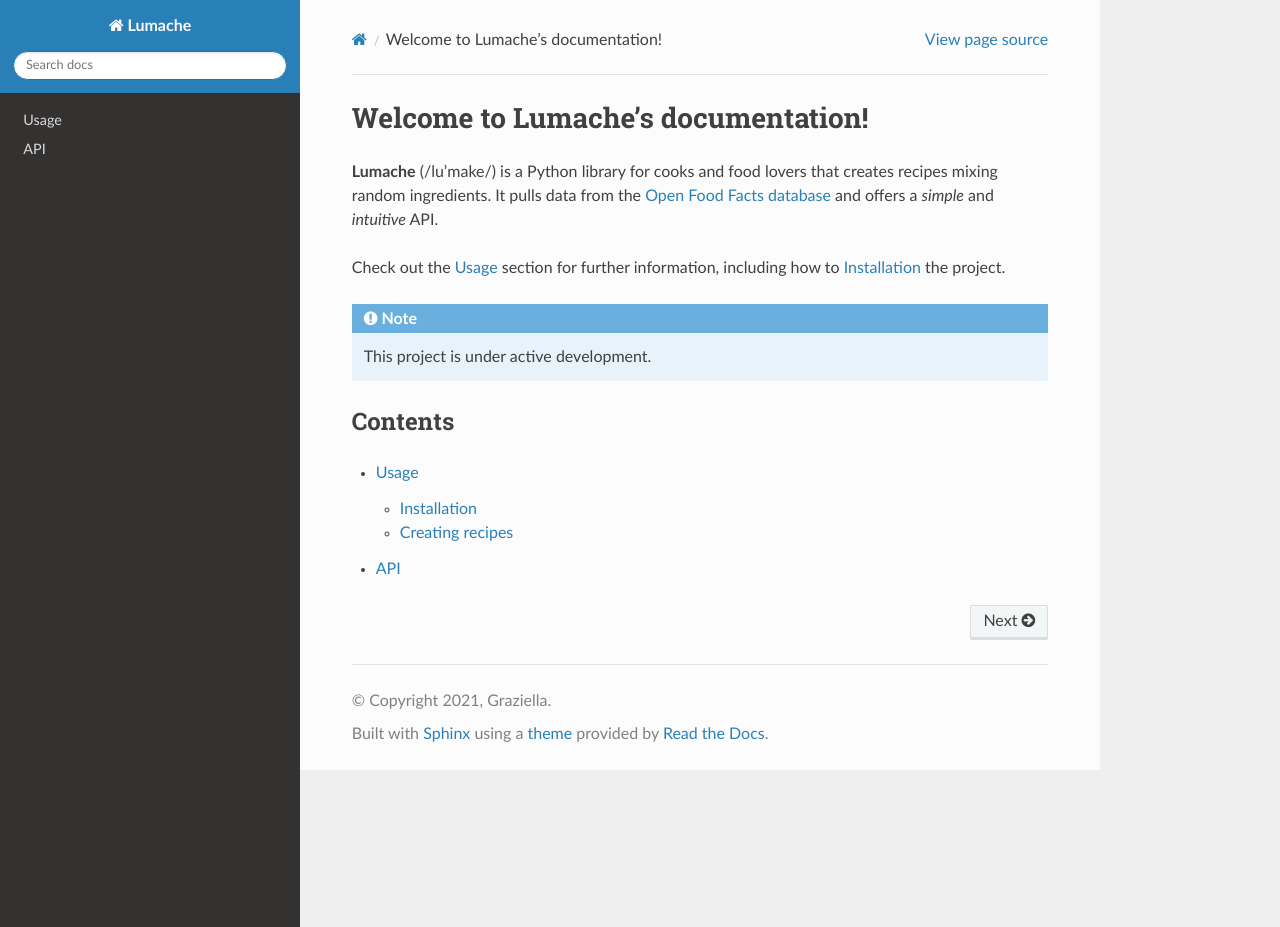
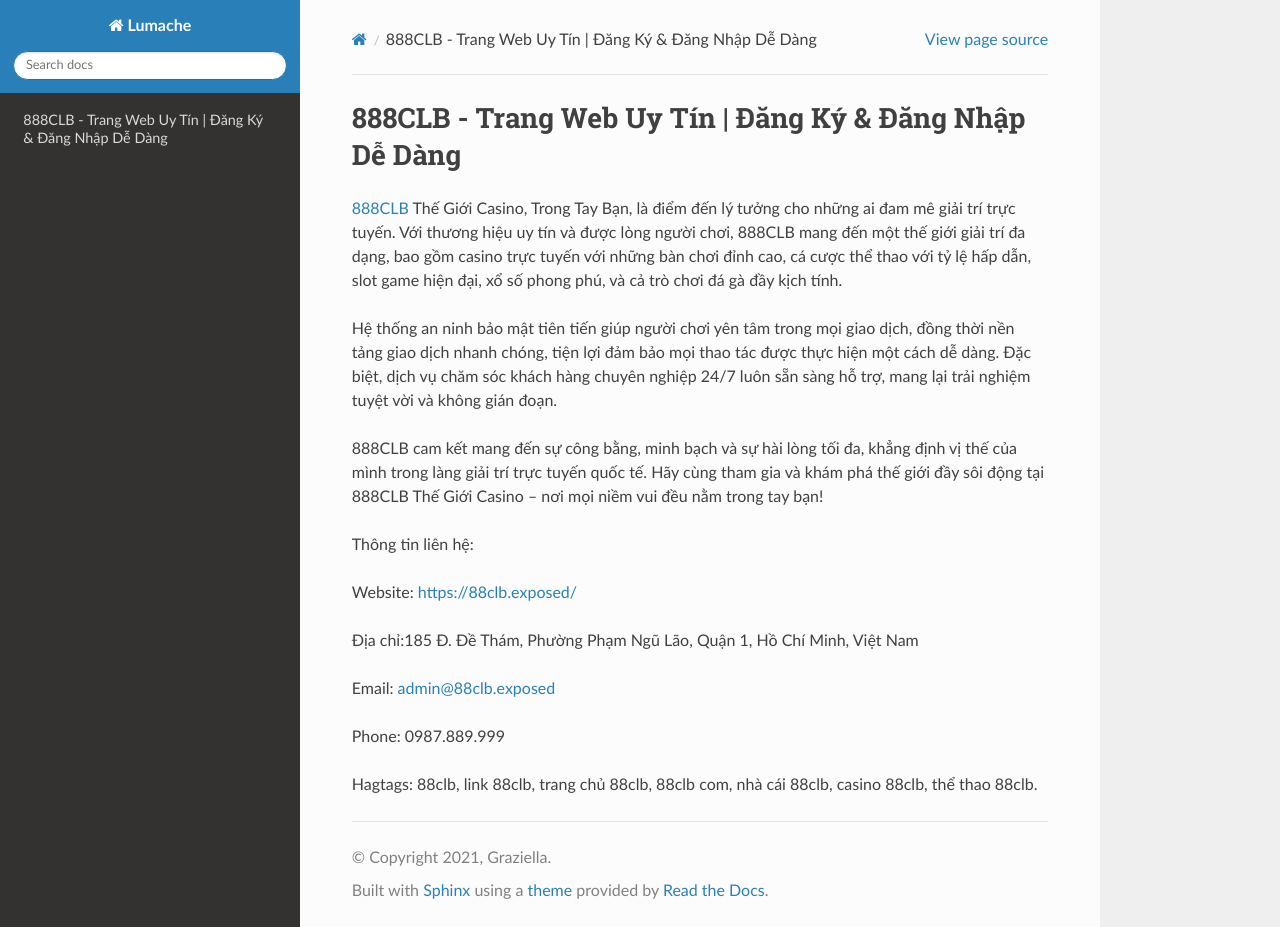
Before and after one commit to camtiennguyena/88clbexposed, a Sphinx documentation site: the page built from docs/source/index.rst, in a window 1280 px wide and 927 px high. Built offline with Sphinx 7.4.7 and the Read the Docs theme 3.1.0, drawn with Linux system fonts in a browser that asks for light colours.

Commit message:
Update index.rst

```diff
--- a/docs/source/index.rst
+++ b/docs/source/index.rst
@@ -1,22 +1,21 @@
-Welcome to Lumache's documentation!
+888CLB - Trang Web Uy Tín | Đăng Ký & Đăng Nhập Dễ Dàng
 ===================================
 
-**Lumache** (/lu'make/) is a Python library for cooks and food lovers
-that creates recipes mixing random ingredients.
-It pulls data from the `Open Food Facts database <https://world.openfoodfacts.org/>`_
-and offers a *simple* and *intuitive* API.
+`888CLB <https://88clb.exposed/>`_ Thế Giới Casino, Trong Tay Bạn, là điểm đến lý tưởng cho những ai đam mê giải trí trực tuyến. Với thương hiệu uy tín và được lòng người chơi, 888CLB mang đến một thế giới giải trí đa dạng, bao gồm casino trực tuyến với những bàn chơi đỉnh cao, cá cược thể thao với tỷ lệ hấp dẫn, slot game hiện đại, xổ số phong phú, và cả trò chơi đá gà đầy kịch tính.
 
-Check out the :doc:`usage` section for further information, including
-how to :ref:`installation` the project.
+Hệ thống an ninh bảo mật tiên tiến giúp người chơi yên tâm trong mọi giao dịch, đồng thời nền tảng giao dịch nhanh chóng, tiện lợi đảm bảo mọi thao tác được thực hiện một cách dễ dàng. Đặc biệt, dịch vụ chăm sóc khách hàng chuyên nghiệp 24/7 luôn sẵn sàng hỗ trợ, mang lại trải nghiệm tuyệt vời và không gián đoạn.
 
-.. note::
+888CLB cam kết mang đến sự công bằng, minh bạch và sự hài lòng tối đa, khẳng định vị thế của mình trong làng giải trí trực tuyến quốc tế. Hãy cùng tham gia và khám phá thế giới đầy sôi động tại 888CLB Thế Giới Casino – nơi mọi niềm vui đều nằm trong tay bạn!
 
-   This project is under active development.
 
-Contents
---------
+Thông tin liên hệ:
 
-.. toctree::
+Website: https://88clb.exposed/
 
-   usage
-   api
+Địa chỉ:185 Đ. Đề Thám, Phường Phạm Ngũ Lão, Quận 1, Hồ Chí Minh, Việt Nam
+
+Email: admin@88clb.exposed
+
+Phone: 0987.889.999
+
+Hagtags: 88clb, link 88clb, trang chủ 88clb, 88clb com, nhà cái 88clb, casino 88clb, thể thao 88clb.
```
